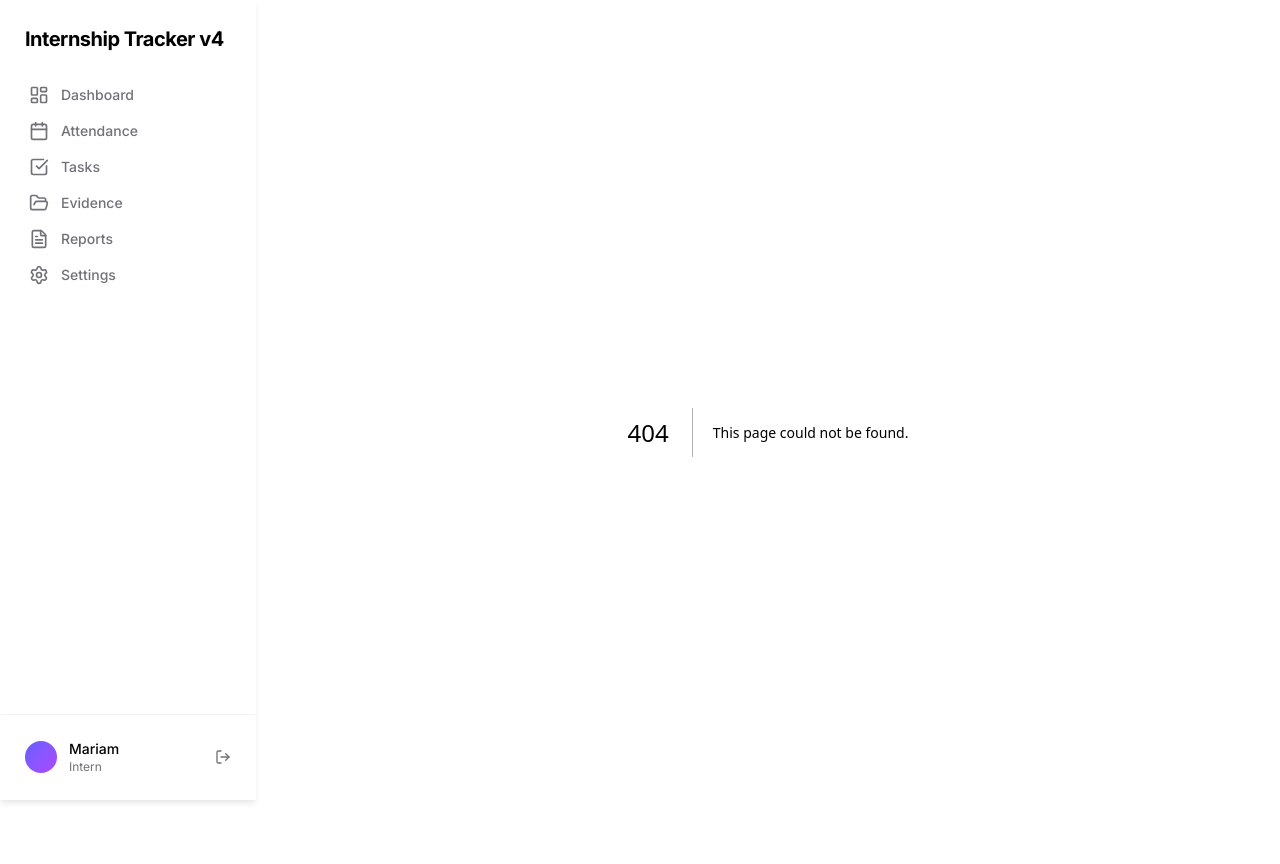
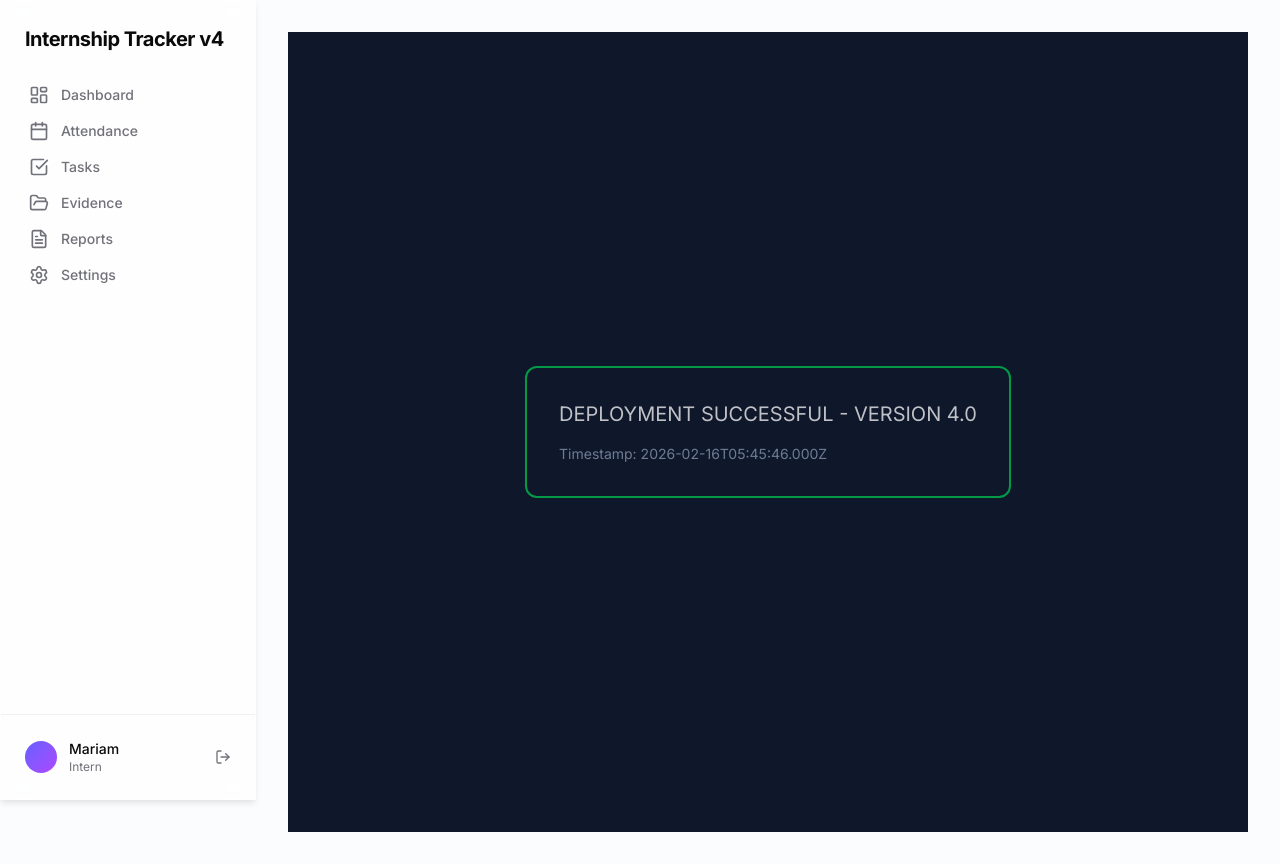
Before and after one commit to maryam0matar/internship-tracker, a Next.js app: page /deployment-check in a window 1280 px wide. Before the commit this address had no page. Built offline with nearby package versions, Linux system fonts and the light colour scheme.

Commit message:
build: add deployment probe

```diff
--- /dev/null
+++ b/src/app/deployment-check/page.tsx
@@ -0,0 +1,12 @@
+
+export default function DeploymentCheck() {
+    return (
+        <div className="flex items-center justify-center min-h-screen bg-slate-900 text-white font-mono text-xl">
+            <div className="p-8 border-2 border-green-500 rounded-xl animate-pulse">
+                DEPLOYMENT SUCCESSFUL - VERSION 4.0
+                <br />
+                <span className="text-sm text-slate-400 mt-4 block">Timestamp: {new Date().toISOString()}</span>
+            </div>
+        </div>
+    )
+}
```
